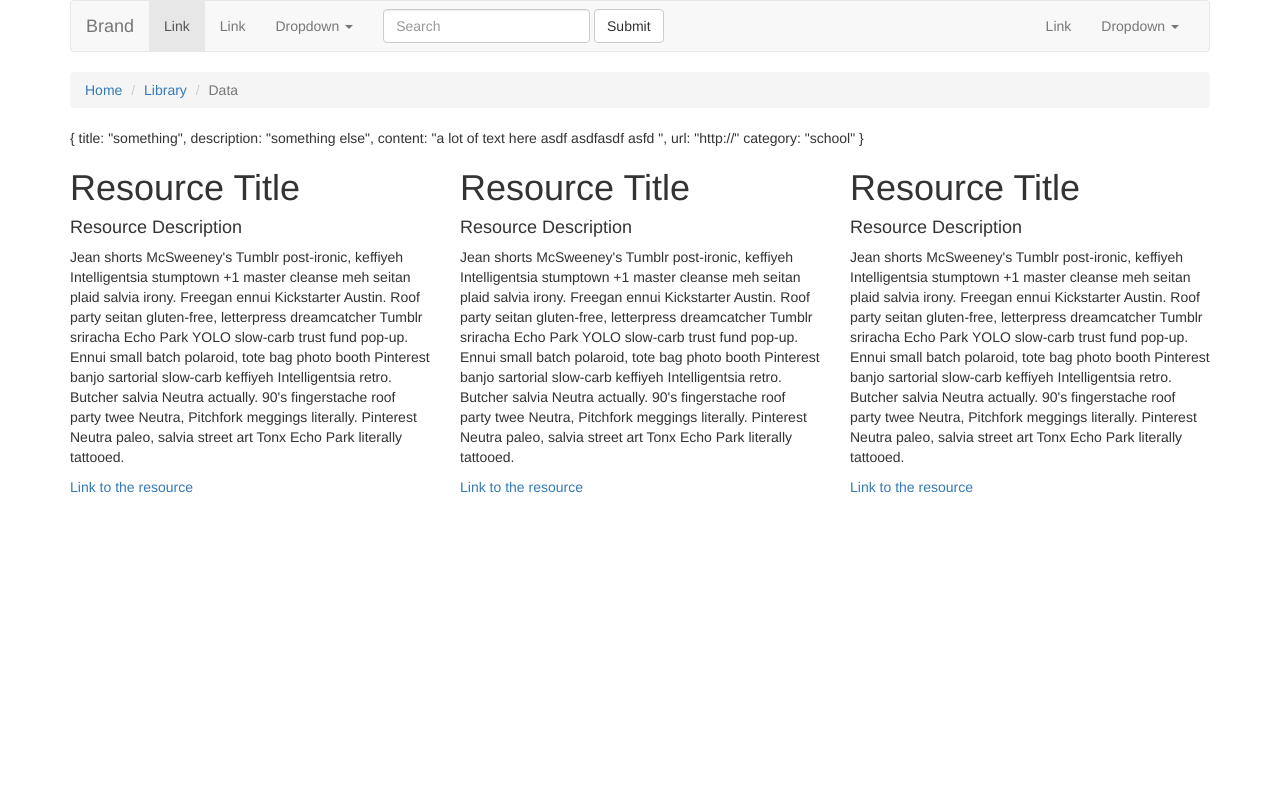
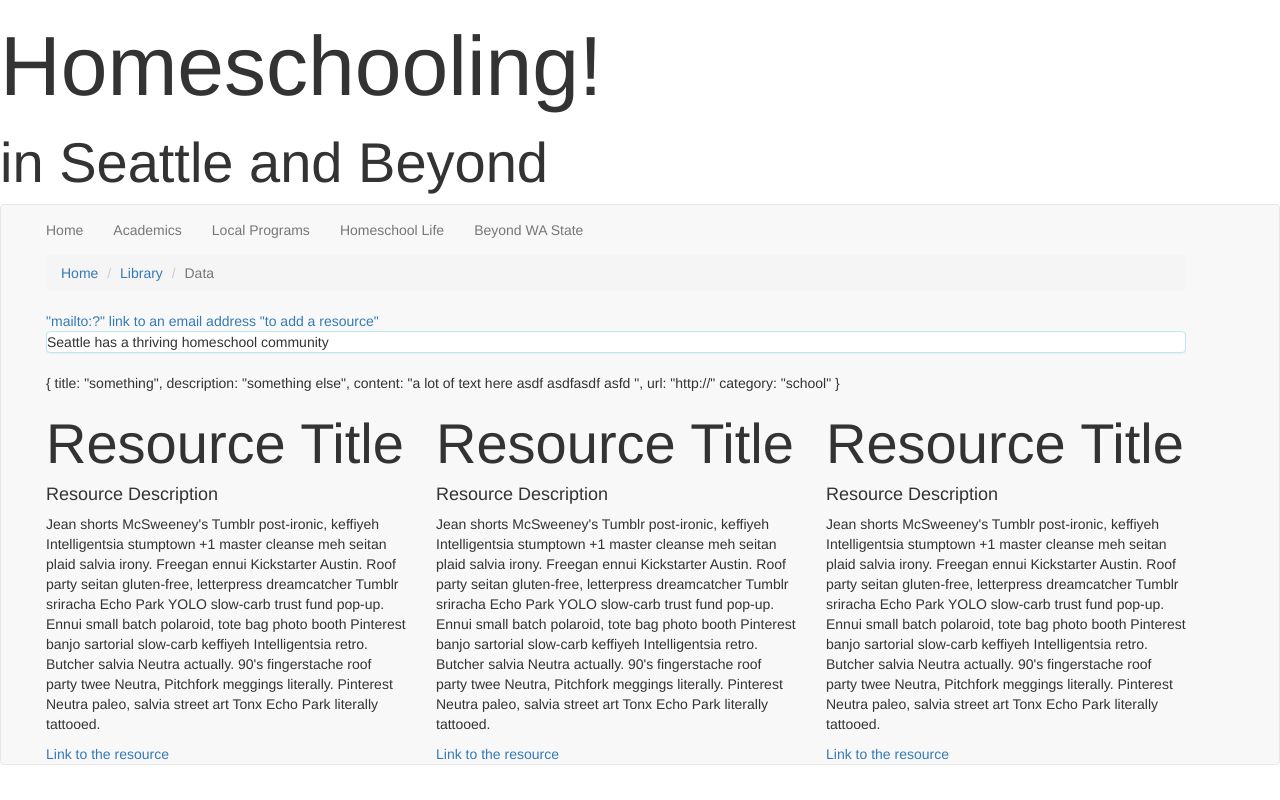
Before and after one commit to colinmegill/playground, a website: page playground.html in a window 1280 px wide. Drawn offline with nearby package versions, Linux system fonts and the light colour scheme; a script that the page names is missing.

Commit message:
playground.html

```diff
--- a/playground.html
+++ b/playground.html
@@ -5,12 +5,30 @@
 <link rel="stylesheet" type="text/css" href="//netdna.bootstrapcdn.com/bootstrap/3.1.1/css/bootstrap.min.css">
 <style type="text/css">
 
+ {
+    font-family: arial, helvetica, sans-serif;
+    font-size: 14px;
+}
+
+h1 {
+    font-size: 6em;
+}
+
+h2 {
+    font-size: 4em;
+
+  <background-color: rgb(300,50,50)><style>
+body
+}
 
 </style>
 </head>
 <body>
 
-<div class="container">
+
+<h1>Homeschooling! </h1>
+<h2>in Seattle and Beyond</h2>
+
 
 <nav class="navbar navbar-default" role="navigation">
   <div class="container-fluid">
@@ -22,58 +40,33 @@
         <span class="icon-bar"></span>
         <span class="icon-bar"></span>
       </button>
-      <a class="navbar-brand" href="#">Brand</a>
-    </div>
+
 
     <!-- Collect the nav links, forms, and other content for toggling -->
     <div class="collapse navbar-collapse" id="bs-example-navbar-collapse-1">
       <ul class="nav navbar-nav">
-        <li class="active"><a href="#">Link</a></li>
-        <li><a href="#">Link</a></li>
-        <li class="dropdown">
-          <a href="#" class="dropdown-toggle" data-toggle="dropdown">Dropdown <b class="caret"></b></a>
-          <ul class="dropdown-menu">
-            <li><a href="#">Action</a></li>
-            <li><a href="#">Another action</a></li>
-            <li><a href="#">Something else here</a></li>
-            <li class="divider"></li>
-            <li><a href="#">Separated link</a></li>
-            <li class="divider"></li>
-            <li><a href="#">One more separated link</a></li>
+
+            <li><a href="#">Home</a></li>
+            <li><a href="#">Academics</a></li>
+            <li><a href="#">Local Programs</a></li>
+            <li><a href="#">Homeschool Life</a></li>
+           <li><a href="#">Beyond WA State</a></li>
           </ul>
         </li>
       </ul>
-      <form class="navbar-form navbar-left" role="search">
-        <div class="form-group">
-          <input type="text" class="form-control" placeholder="Search">
-        </div>
-        <button type="submit" class="btn btn-default">Submit</button>
-      </form>
-      <ul class="nav navbar-nav navbar-right">
-        <li><a href="#">Link</a></li>
-        <li class="dropdown">
-          <a href="#" class="dropdown-toggle" data-toggle="dropdown">Dropdown <b class="caret"></b></a>
-          <ul class="dropdown-menu">
-            <li><a href="#">Action</a></li>
-            <li><a href="#">Another action</a></li>
-            <li><a href="#">Something else here</a></li>
-            <li class="divider"></li>
-            <li><a href="#">Separated link</a></li>
-          </ul>
-        </li>
-      </ul>
-    </div><!-- /.navbar-collapse -->
-  </div><!-- /.container-fluid -->
-</nav>
 
+
+
+<div class="container">
+ <div class="navbar-header">
 <ol class="breadcrumb">
   <li><a href="#">Home</a></li>
   <li><a href="#">Library</a></li>
   <li class="active">Data</li>
 </ol>
 
-
-
+<div><a href="URL"> "mailto:?" link to an email address "to add a resource" </a></div>
+<div class="panel panel-info">Seattle has a thriving homeschool community</div>
 {
 title: "something",
 description: "something else",
@@ -85,20 +78,20 @@ category: "school"
 
 <div class="row">
   <div class="col-md-4">
-    <h1>Resource Title</h1>
+    <h2>Resource Title</h2>
     <h4>Resource Description</h4>
     <p>Jean shorts McSweeney's Tumblr post-ironic, keffiyeh Intelligentsia stumptown +1 master cleanse meh seitan plaid salvia irony. Freegan ennui Kickstarter Austin. Roof party seitan gluten-free, letterpress dreamcatcher Tumblr sriracha Echo Park YOLO slow-carb trust fund pop-up. Ennui small batch polaroid, tote bag photo booth Pinterest banjo sartorial slow-carb keffiyeh Intelligentsia retro. Butcher salvia Neutra actually. 90's fingerstache roof party twee Neutra, Pitchfork meggings literally. Pinterest Neutra paleo, salvia street art Tonx Echo Park literally tattooed.</p>
     <a href="#">Link to the resource</a>
 
   </div>
   <div class="col-md-4">
-    <h1>Resource Title</h1>
+    <h2>Resource Title</h2>
     <h4>Resource Description</h4>
     <p>Jean shorts McSweeney's Tumblr post-ironic, keffiyeh Intelligentsia stumptown +1 master cleanse meh seitan plaid salvia irony. Freegan ennui Kickstarter Austin. Roof party seitan gluten-free, letterpress dreamcatcher Tumblr sriracha Echo Park YOLO slow-carb trust fund pop-up. Ennui small batch polaroid, tote bag photo booth Pinterest banjo sartorial slow-carb keffiyeh Intelligentsia retro. Butcher salvia Neutra actually. 90's fingerstache roof party twee Neutra, Pitchfork meggings literally. Pinterest Neutra paleo, salvia street art Tonx Echo Park literally tattooed.</p>
     <a href="#">Link to the resource</a>
   </div>
   <div class="col-md-4">
-    <h1>Resource Title</h1>
+    <h2>Resource Title</h2>
     <h4>Resource Description</h4>
     <p>Jean shorts McSweeney's Tumblr post-ironic, keffiyeh Intelligentsia stumptown +1 master cleanse meh seitan plaid salvia irony. Freegan ennui Kickstarter Austin. Roof party seitan gluten-free, letterpress dreamcatcher Tumblr sriracha Echo Park YOLO slow-carb trust fund pop-up. Ennui small batch polaroid, tote bag photo booth Pinterest banjo sartorial slow-carb keffiyeh Intelligentsia retro. Butcher salvia Neutra actually. 90's fingerstache roof party twee Neutra, Pitchfork meggings literally. Pinterest Neutra paleo, salvia street art Tonx Echo Park literally tattooed.</p>
     <a href="#">Link to the resource</a>
@@ -114,9 +107,6 @@ category: "school"
 <script type="text/javascript" src="//cdnjs.cloudflare.com/ajax/libs/underscore.js/1.5.2/underscore-min.js"></script>
 <script type="text/javascript" src="//cdnjs.cloudflare.com/ajax/libs/backbone.js/1.1.0/backbone-min.js"></script>
 <script type="text/javascript" src="//cdnjs.cloudflare.com/ajax/libs/d3/3.4.1/d3.min.js"></script>
-
-
-
 <script type="text/javascript">
 
 $(document).ready(function(){
@@ -127,6 +117,19 @@ $(document).ready(function(){
 
 })
 
+<ul class="list-group">
+  <li class="list-group-item">Cras justo odio</li>
+  <li class="list-group-item">Dapibus ac facilisis in</li>
+  <li class="list-group-item">Morbi leo risus</li>
+  <li class="list-group-item">Porta ac consectetur ac</li>
+  <li class="list-group-item">Vestibulum at eros</li>
+</ul>
+
+
+
+
+
+
 </script>
 </body>
 </html>
```
